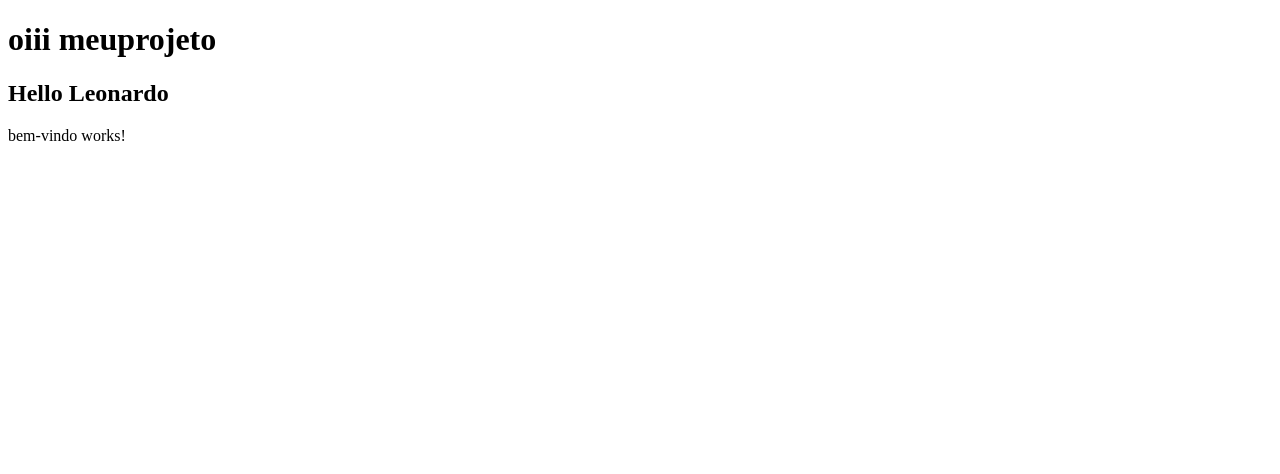
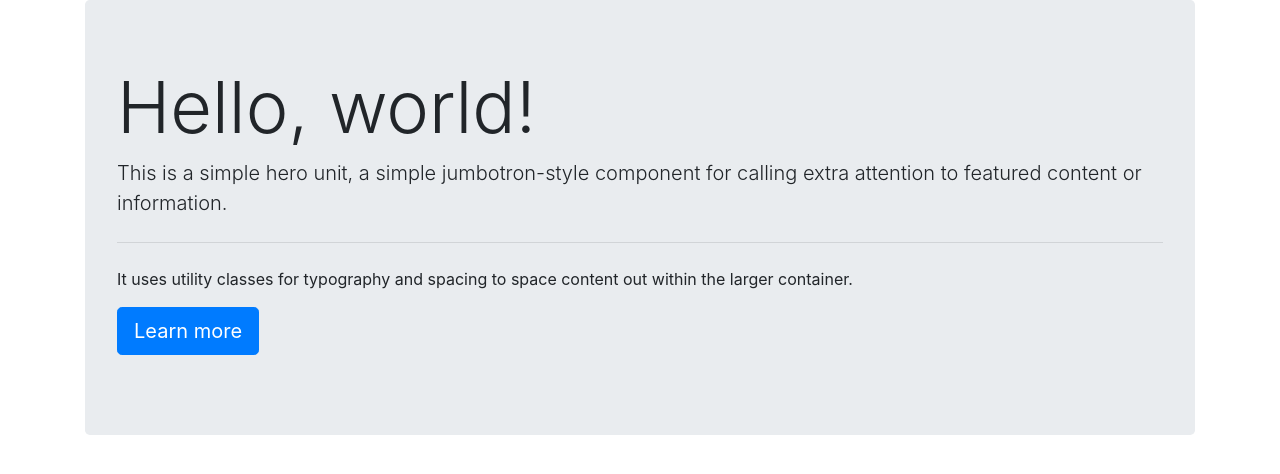
Before and after one commit to LeonardoCosta90/AlgaWorks-AlgaMoney, an Angular app in the folder meuprojeto/: page / in a window 1280 px wide. Shown: the top 474 px of the page. Built offline with nearby package versions, Linux system fonts and the light colour scheme.

Commit message:
9. Angular Fundamentos -- 9.4 Incluindo a biblioteca do Bootstrap

```diff
--- a/meuprojeto/angular.json
+++ b/meuprojeto/angular.json
@@ -24,6 +24,7 @@
               "src/assets"
             ],
             "styles": [
+              "./node_modules/bootstrap/dist/css/bootstrap.css",
               "src/styles.css"
             ],
             "scripts": []
--- a/meuprojeto/package.json
+++ b/meuprojeto/package.json
@@ -19,6 +19,7 @@
     "@angular/platform-browser": "~10.1.2",
     "@angular/platform-browser-dynamic": "~10.1.2",
     "@angular/router": "~10.1.2",
+    "bootstrap": "^4.5.2",
     "rxjs": "~6.6.0",
     "tslib": "^2.0.0",
     "zone.js": "~0.10.2"
--- a/meuprojeto/src/app/app.component.html
+++ b/meuprojeto/src/app/app.component.html
@@ -1,9 +1,13 @@
+<div class="container">
 
-<h1>
-  oiii {{title}}
-</h1>
+  <div class="jumbotron">
+  <h1 class="display-3">Hello, world!</h1>
+  <p class="lead">This is a simple hero unit, a simple jumbotron-style component for calling extra attention to featured content or information.</p>
+  <hr class="my-4">
+  <p>It uses utility classes for typography and spacing to space content out within the larger container.</p>
+  <p class="lead">
+      <a class="btn btn-primary btn-lg" href="#" role="button">Learn more</a>
+  </p>
+  </div>
 
-
-
-<hello></hello>
-<app-bem-vindo></app-bem-vindo>
+</div>
```
Also changed, not shown: 1 other file (tests, documents, lock files or other folders).
